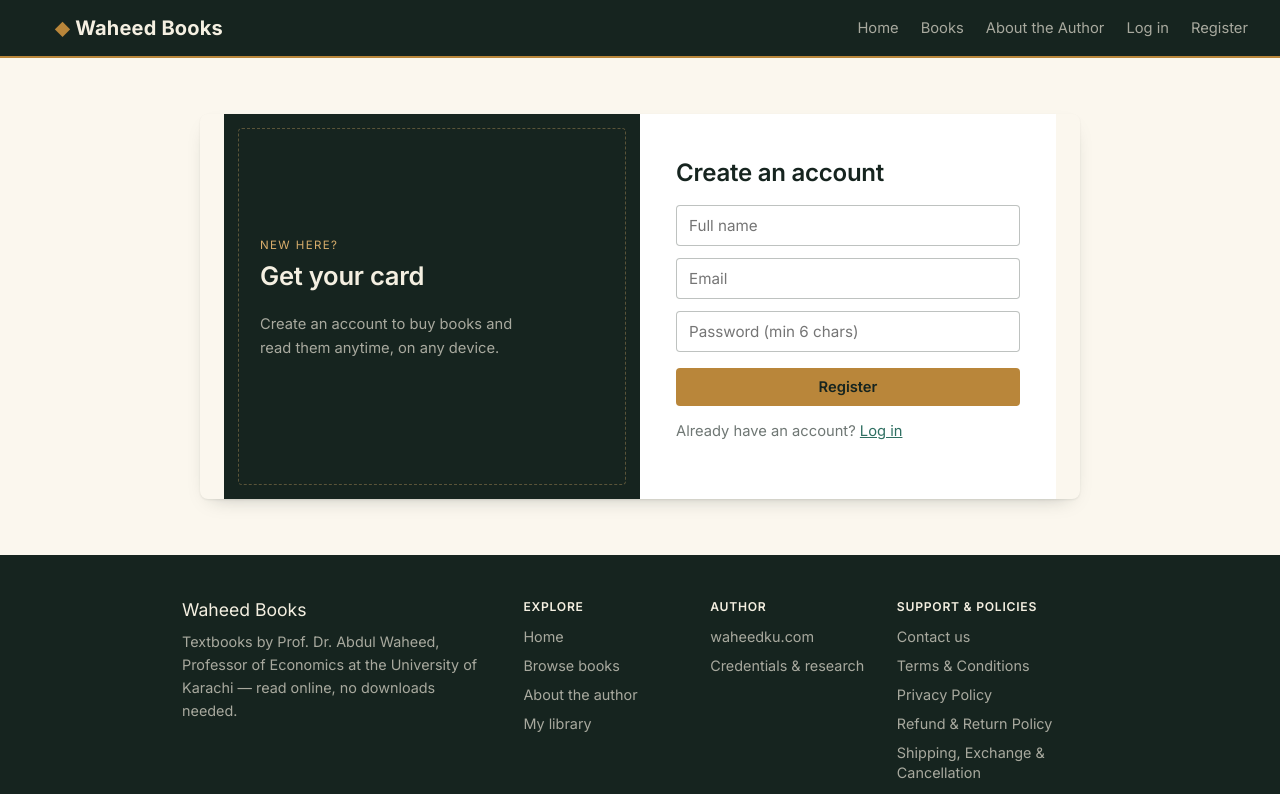
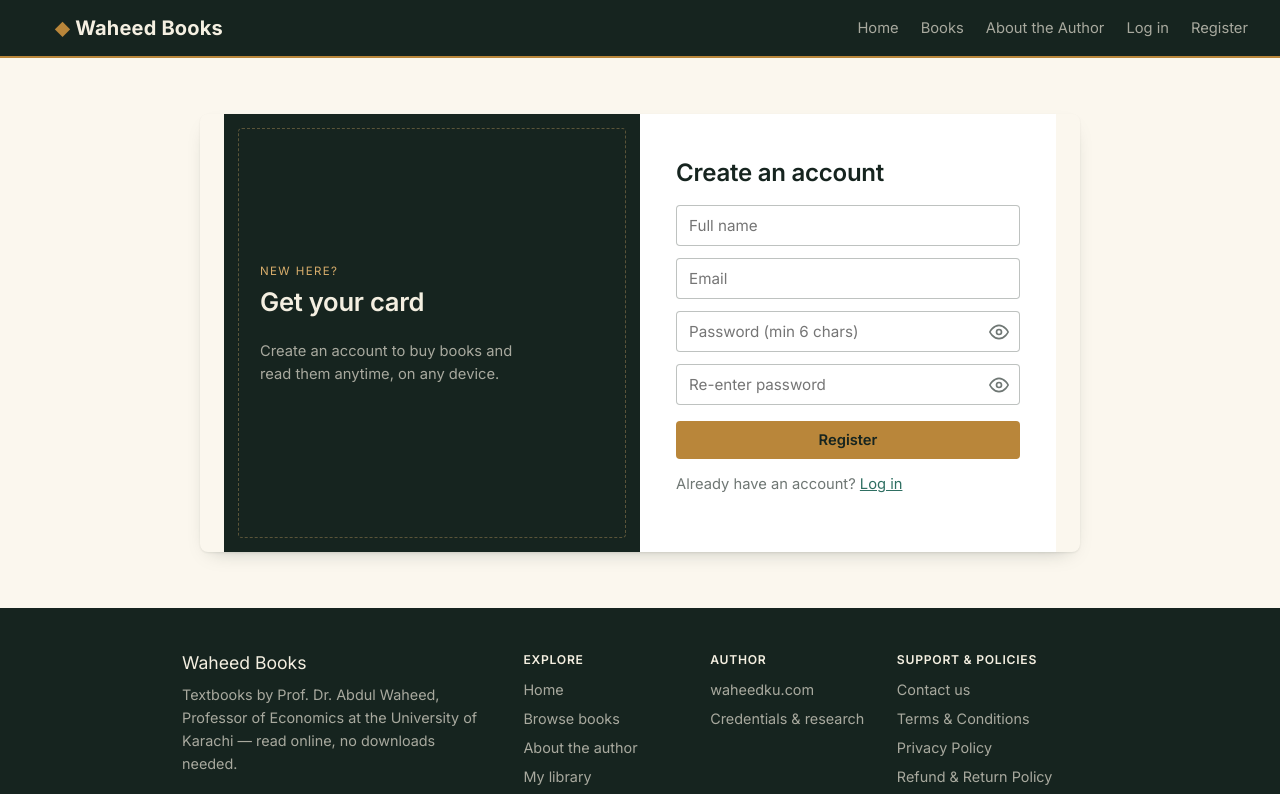
Before and after one commit to waheedbooks/waheed-ebook, a React (Vite) app in the folder frontend/: page /register in a window 1280 px wide. Shown: the top 794 px of the page. Built offline with nearby package versions, Linux system fonts and the light colour scheme; no server answers.

Commit message:
Update Register.jsx

```diff
--- a/frontend/src/pages/Register.jsx
+++ b/frontend/src/pages/Register.jsx
@@ -2,8 +2,83 @@ import { useState } from "react";
 import { Link } from "react-router-dom";
 import api from "../api";
 
+function EyeIcon({ off }) {
+  return (
+    <svg
+      width="20"
+      height="20"
+      viewBox="0 0 24 24"
+      fill="none"
+      stroke="currentColor"
+      strokeWidth="2"
+      strokeLinecap="round"
+      strokeLinejoin="round"
+      aria-hidden="true"
+    >
+      {off ? (
+        <>
+          <path d="M17.94 17.94A10.07 10.07 0 0 1 12 20c-7 0-11-8-11-8a18.45 18.45 0 0 1 5.06-5.94M9.9 4.24A9.12 9.12 0 0 1 12 4c7 0 11 8 11 8a18.5 18.5 0 0 1-2.16 3.19m-6.72-1.07a3 3 0 1 1-4.24-4.24" />
+          <line x1="1" y1="1" x2="23" y2="23" />
+        </>
+      ) : (
+        <>
+          <path d="M1 12s4-8 11-8 11 8 11 8-4 8-11 8-11-8-11-8z" />
+          <circle cx="12" cy="12" r="3" />
+        </>
+      )}
+    </svg>
+  );
+}
+
+function PasswordInput({ placeholder, value, onChange, minLength, autoComplete }) {
+  const [visible, setVisible] = useState(false);
+
+  return (
+    <div style={{ position: "relative", display: "flex" }}>
+      <input
+        type={visible ? "text" : "password"}
+        placeholder={placeholder}
+        value={value}
+        onChange={onChange}
+        required
+        minLength={minLength}
+        autoComplete={autoComplete}
+        style={{ width: "100%", paddingRight: 46 }}
+      />
+      <button
+        type="button"
+        onClick={() => setVisible((v) => !v)}
+        aria-label={visible ? "Hide password" : "Show password"}
+        aria-pressed={visible}
+        title={visible ? "Hide password" : "Show password"}
+        style={{
+          position: "absolute",
+          top: 0,
+          bottom: 0,
+          right: 0,
+          width: 42,
+          margin: 0,
+          padding: 0,
+          display: "flex",
+          alignItems: "center",
+          justifyContent: "center",
+          background: "transparent",
+          border: "none",
+          boxShadow: "none",
+          color: "var(--text-muted)",
+        }}
+      >
+        <EyeIcon off={visible} />
+      </button>
+    </div>
+  );
+}
+
+const MISMATCH_MESSAGE = "Passwords do not match";
+
 export default function Register() {
   const [form, setForm] = useState({ name: "", email: "", password: "" });
+  const [confirmPassword, setConfirmPassword] = useState("");
   const [error, setError] = useState("");
   const [loading, setLoading] = useState(false);
   const [done, setDone] = useState(false);
@@ -12,9 +87,19 @@ export default function Register() {
     return (e) => setForm({ ...form, [field]: e.target.value });
   }
 
+  function clearMismatchError() {
+    setError((prev) => (prev === MISMATCH_MESSAGE ? "" : prev));
+  }
+
   async function handleSubmit(e) {
     e.preventDefault();
     setError("");
+
+    if (form.password !== confirmPassword) {
+      setError(MISMATCH_MESSAGE);
+      return;
+    }
+
     setLoading(true);
     try {
       await api.post("/auth/register", form);
@@ -25,6 +110,9 @@ export default function Register() {
       setLoading(false);
     }
   }
+
+  // Live hint while typing (hidden once the submit error is already showing)
+  const mismatch = confirmPassword.length > 0 && form.password !== confirmPassword && !error;
 
   return (
     <div className="auth-shell">
@@ -46,14 +134,31 @@ export default function Register() {
             <form onSubmit={handleSubmit}>
               <input placeholder="Full name" value={form.name} onChange={update("name")} required />
               <input type="email" placeholder="Email" value={form.email} onChange={update("email")} required />
-              <input
-                type="password"
+              <PasswordInput
                 placeholder="Password (min 6 chars)"
                 value={form.password}
-                onChange={update("password")}
-                required
+                onChange={(e) => {
+                  update("password")(e);
+                  clearMismatchError();
+                }}
                 minLength={6}
+                autoComplete="new-password"
               />
+              <PasswordInput
+                placeholder="Re-enter password"
+                value={confirmPassword}
+                onChange={(e) => {
+                  setConfirmPassword(e.target.value);
+                  clearMismatchError();
+                }}
+                minLength={6}
+                autoComplete="new-password"
+              />
+              {mismatch && (
+                <p style={{ margin: "-4px 0 0", fontSize: "0.82rem", color: "var(--brick)" }}>
+                  {MISMATCH_MESSAGE}
+                </p>
+              )}
               <button type="submit" disabled={loading}>
                 {loading ? "Creating…" : "Register"}
               </button>
```
